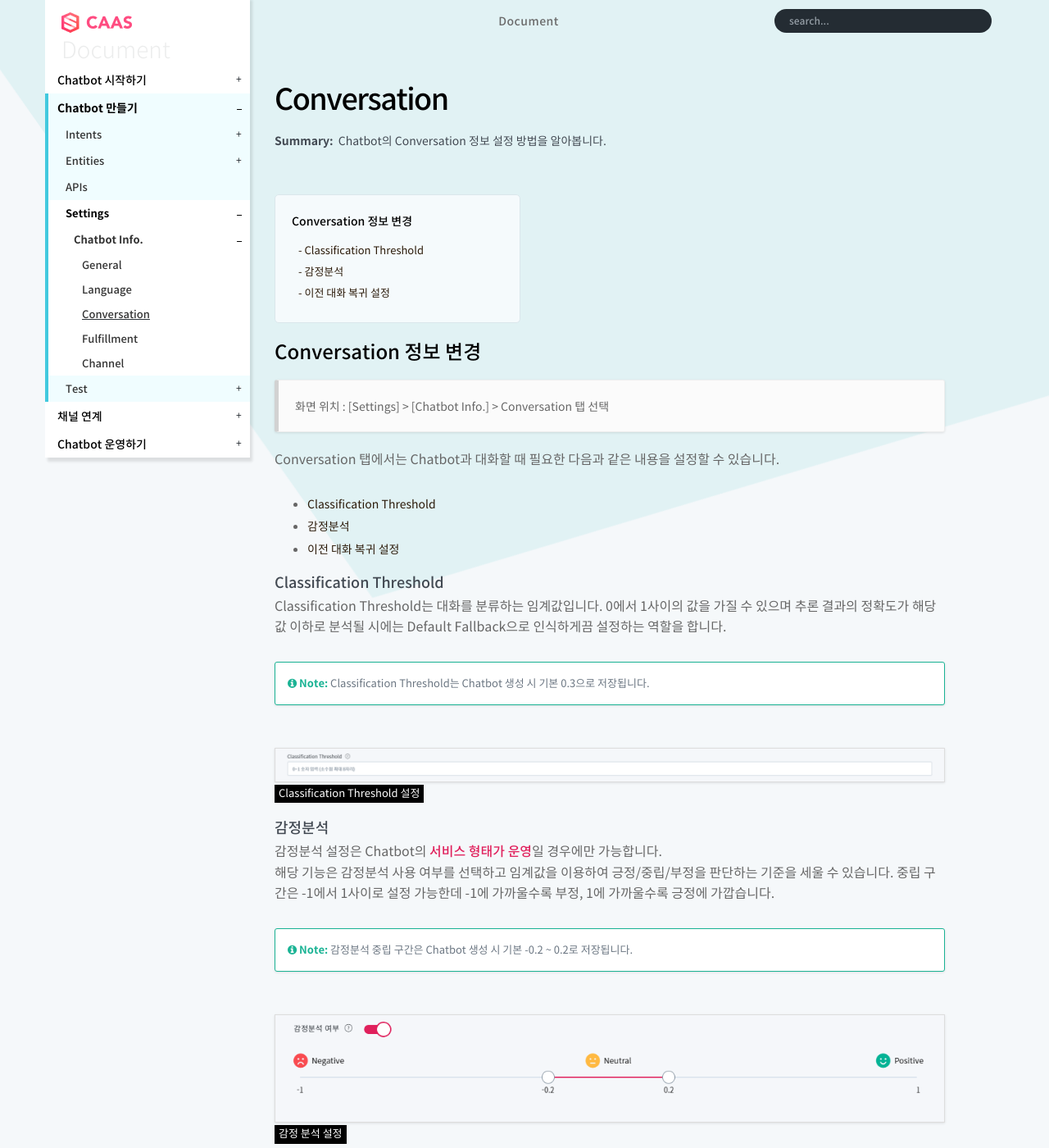
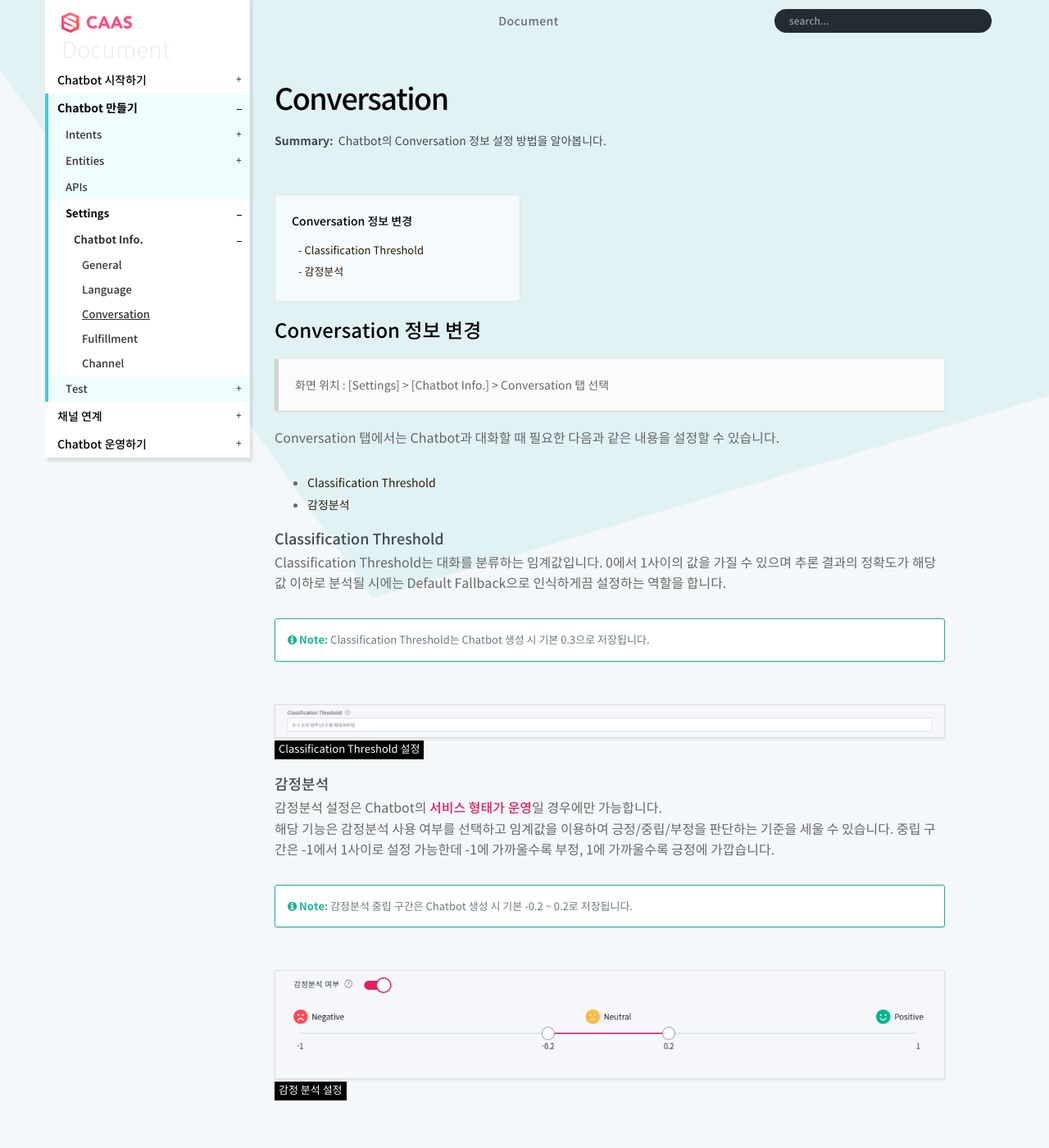
Before and after one commit to caas-manual/caas, a Jekyll site: the page built from pages/groupChatbot/chatbot_setting_conversation.md, in a window 1280 px wide and 1400 px high. Shown: the whole window at 82% size. Built offline with Jekyll 4.4.1, drawn with Linux system fonts in a browser that asks for light colours; nearby versions of some CDN libraries; some web fonts are replaced; comment, search, counter and statistics services are not loaded; some of the changed text lies outside the part shown.

Commit message:
Conversation 내 삭제된 기능 제거

```diff
--- a/pages/groupChatbot/chatbot_setting_conversation.md
+++ b/pages/groupChatbot/chatbot_setting_conversation.md
@@ -22,7 +22,6 @@ next: {
 Conversation 탭에서는 Chatbot과 대화할 때 필요한 다음과 같은 내용을 설정할 수 있습니다.<br/>
  - [Classification Threshold](chatbot_setting_conversation.html#classification-threshold)
  - [감정분석](chatbot_setting_conversation.html#감정분석)
- - [이전 대화 복귀 설정](chatbot_setting_conversation.html#이전-대화-복귀-설정)
 
 
 ### Classification Threshold
@@ -39,6 +38,3 @@ Classification Threshold는 대화를 분류하는 임계값입니다. 0에서 1
 {% include note.html content="감정분석 중립 구간은 Chatbot 생성 시 기본 -0.2 ~ 0.2로 저장됩니다." %}
 
 {% include image.html file="chatbot_info\16_chatbot_info_conversation_sentiment.png" max-width="900" caption="감정 분석 설정" %}
-
-### 이전 대화 복귀 설정
- 기능 삭제될 수 있음
```
